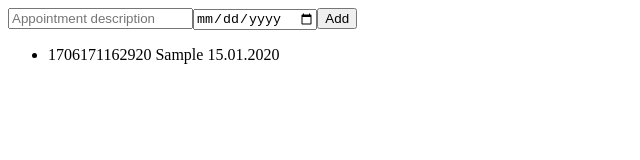
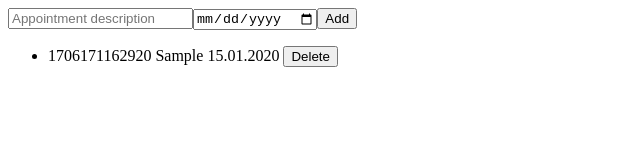
Before and after one commit to rupindersingh91/ng-appointment-app, an Angular app: page / in a window 1280 px wide. Both pictures are taken after typing "Sample", "2020-01-15" into the empty fields and a click on the button "Add". Shown: the top 160 px of the page, without its empty margins (0-640 px from the left). Built offline with nearby package versions, Linux system fonts and the light colour scheme.

Commit message:
Delete the appointments

```diff
--- a/src/app/appointment-list/appointment-list.component.html
+++ b/src/app/appointment-list/appointment-list.component.html
@@ -12,8 +12,9 @@
 </div>
 
 <ul>
-  <li *ngFor="let appointment of appointments">
+  <li *ngFor="let appointment of appointments; index as i">
     {{ appointment.id }} {{ appointment.title }}
     {{ appointment.date | date : "dd.MM.yyyy" }}
+    <button (click)="deleteAppointment(i)">Delete</button>
   </li>
 </ul>
--- a/src/app/appointment-list/appointment-list.component.ts
+++ b/src/app/appointment-list/appointment-list.component.ts
@@ -13,6 +13,7 @@
 
   appointments: Appointment[] = []
 
+  // Add appointments
   addAppointment() {
     if (this.newAppointmentTitle.trim().length && this.newAppointmentDate) {
       // payload
@@ -27,9 +28,12 @@
       // empty the fields
       this.newAppointmentTitle = "";
       this.newAppointmentDate = new Date();
-
-      alert(this.appointments.length);
     }
   }
 
+  // delete appoinments
+  deleteAppointment(index: number) {
+    this.appointments.splice(index, 1);
+  }
+
 }
```
